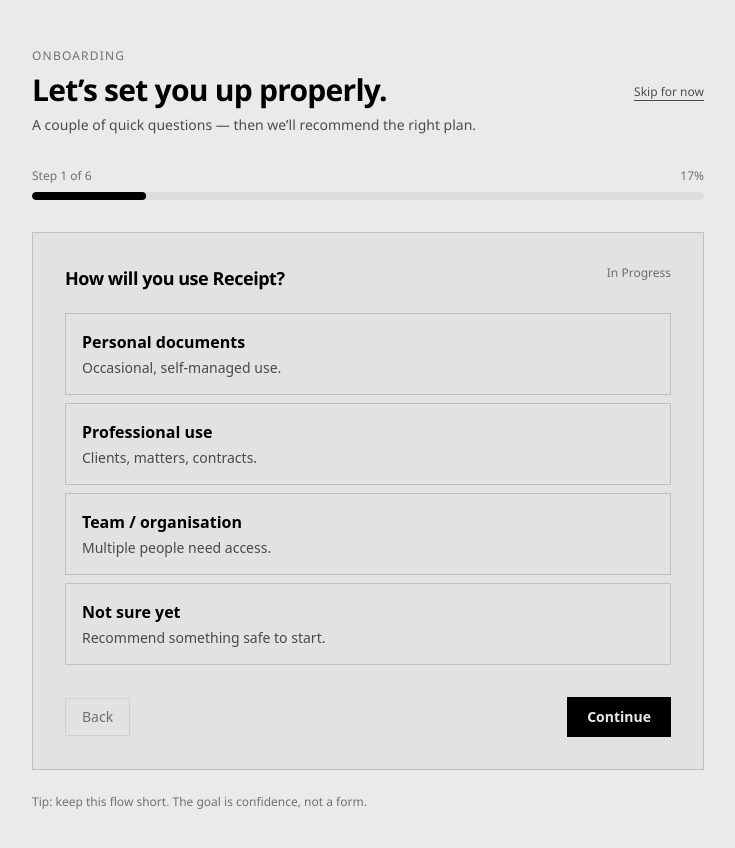
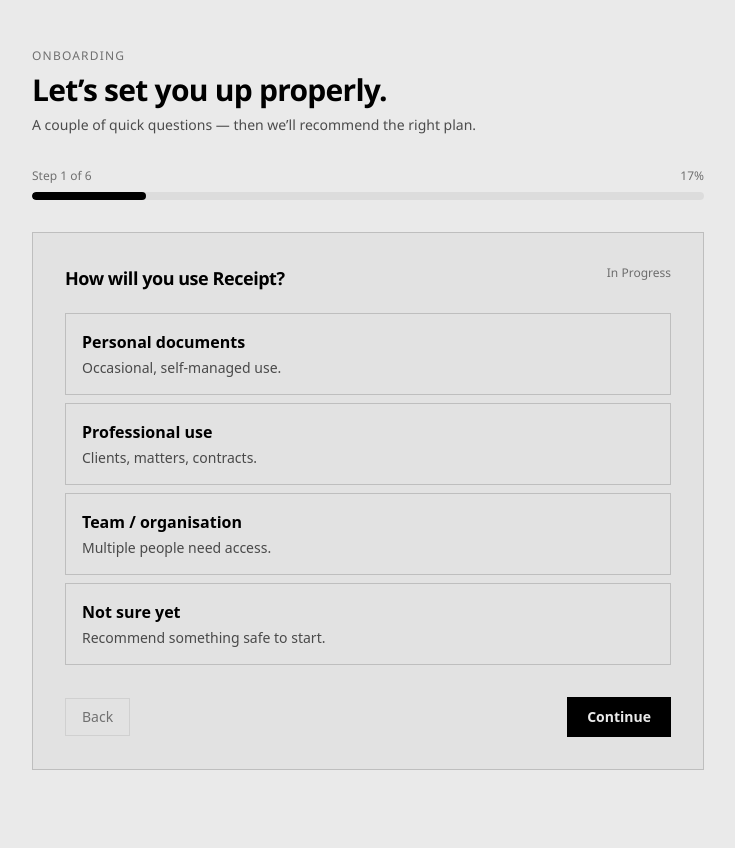
Before and after one commit to LRARE-Holdings/tango, a Next.js app: page /onboarding in a window 1280 px wide. Shown: the top 848 px of the page, without its empty margins (272-1007 px from the left). After the commit the page ends 818 px from the top, so only its background shows below. Built offline with nearby package versions, Linux system fonts and the light colour scheme.

Commit message:
onboarding changes to language

```diff
--- a/src/app/onboarding/page.tsx
+++ b/src/app/onboarding/page.tsx
@@ -288,14 +288,6 @@ export default function OnboardingPage() {
               A couple of quick questions — then we’ll recommend the right plan.
             </p>
           </div>
-
-          <Link
-            href="/app"
-            className="text-xs underline underline-offset-4 hover:opacity-80"
-            style={{ color: "var(--muted)" }}
-          >
-            Skip for now
-          </Link>
         </div>
 
         {/* Progress */}
@@ -653,9 +645,6 @@ export default function OnboardingPage() {
           )}
         </div>
 
-        <div className="mt-6 text-xs" style={{ color: "var(--muted2)" }}>
-          Tip: keep this flow short. The goal is confidence, not a form.
-        </div>
       </div>
     </main>
   );
```
